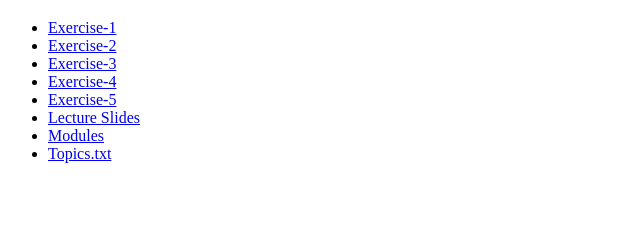
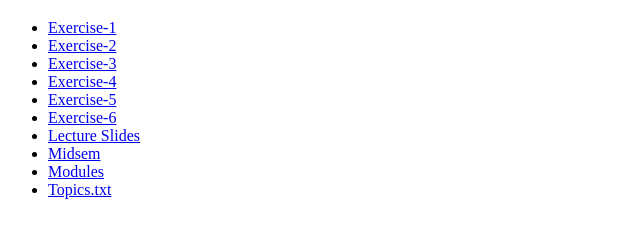
Before and after one commit to Nirraaav/DS203, a plain HTML site: page index.html in a window 1280 px wide. Shown: the part 61-298 px from the top of the page, without its empty margins (0-640 px from the left). Drawn offline with Linux system fonts and the light colour scheme.

Commit message:
checking ds203-add hook

```diff
--- a/index.html
+++ b/index.html
@@ -13,7 +13,9 @@
 <li><a href="Exercise-3/index.html">Exercise-3</a></li>
 <li><a href="Exercise-4/index.html">Exercise-4</a></li>
 <li><a href="Exercise-5/index.html">Exercise-5</a></li>
+<li><a href="Exercise-6/index.html">Exercise-6</a></li>
 <li><a href="Lecture Slides/index.html">Lecture Slides</a></li>
+<li><a href="Midsem/index.html">Midsem</a></li>
 <li><a href="Modules/index.html">Modules</a></li>
 <li><a href="Topics.txt">Topics.txt</a></li>
 </ul>
```
Also changed, not shown: Lecture Slides/index.html (+0 -1 lines), Modules/index.html (+1 -0 lines).
